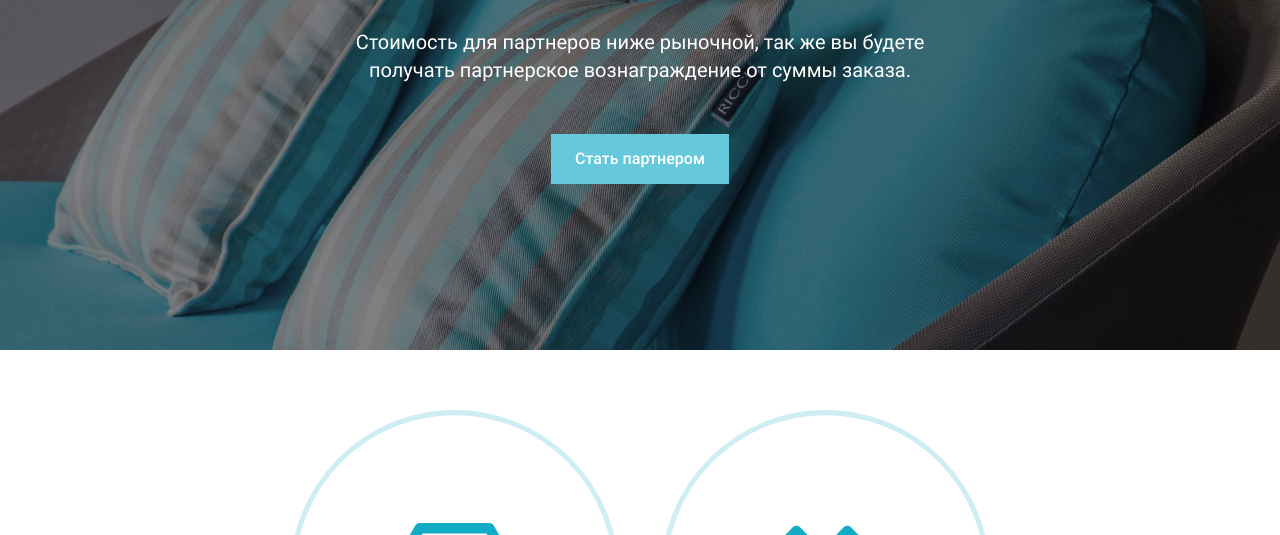
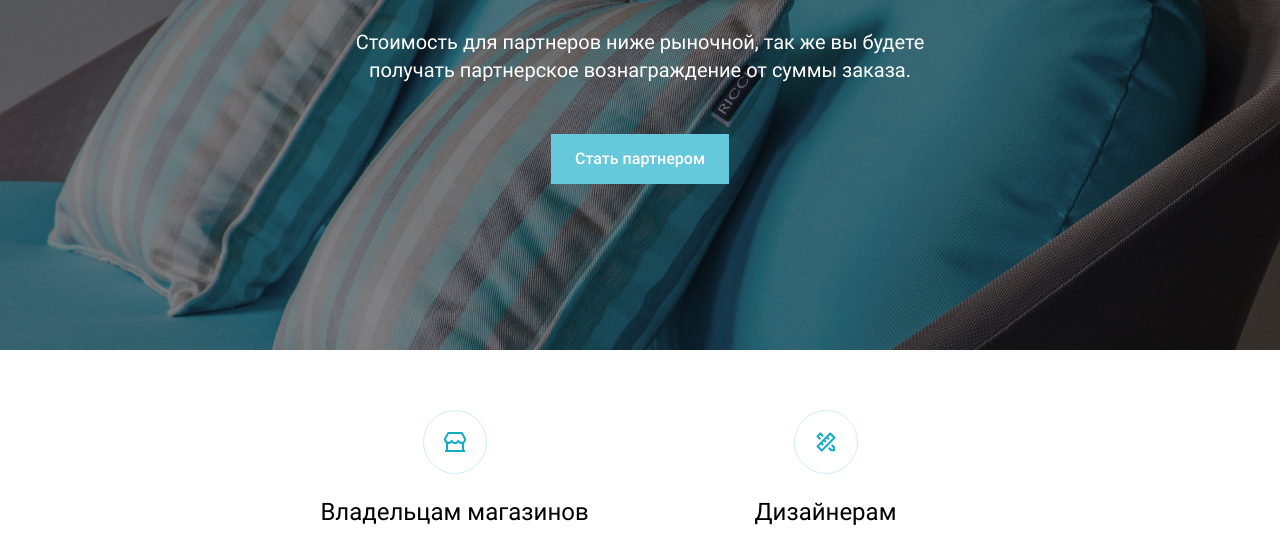
Before and after one commit to Missisol/landing-rp, a website: page src/index.html in a window 1280 px wide. Shown: the part 350-885 px from the top of the page. Drawn offline with nearby package versions, Linux system fonts and the light colour scheme; files that its build step writes are made by us from their sources.

Commit message:
Tablet version bugs fixed

```diff
--- a/src/styles/blocks/_cooperate.scss
+++ b/src/styles/blocks/_cooperate.scss
@@ -48,5 +48,10 @@
         margin-left: 30%;
       }
     }
+
+    &__icon {
+      width: 64px;
+      align-self: center;
+    }
   }
 }
--- a/src/styles/partials/_config.scss
+++ b/src/styles/partials/_config.scss
@@ -15,6 +15,11 @@ body {
 a {
   display: block;
   text-decoration: none;
+}
+
+ol,
+ul {
+  padding: 0;
 }
 
 li {
```
